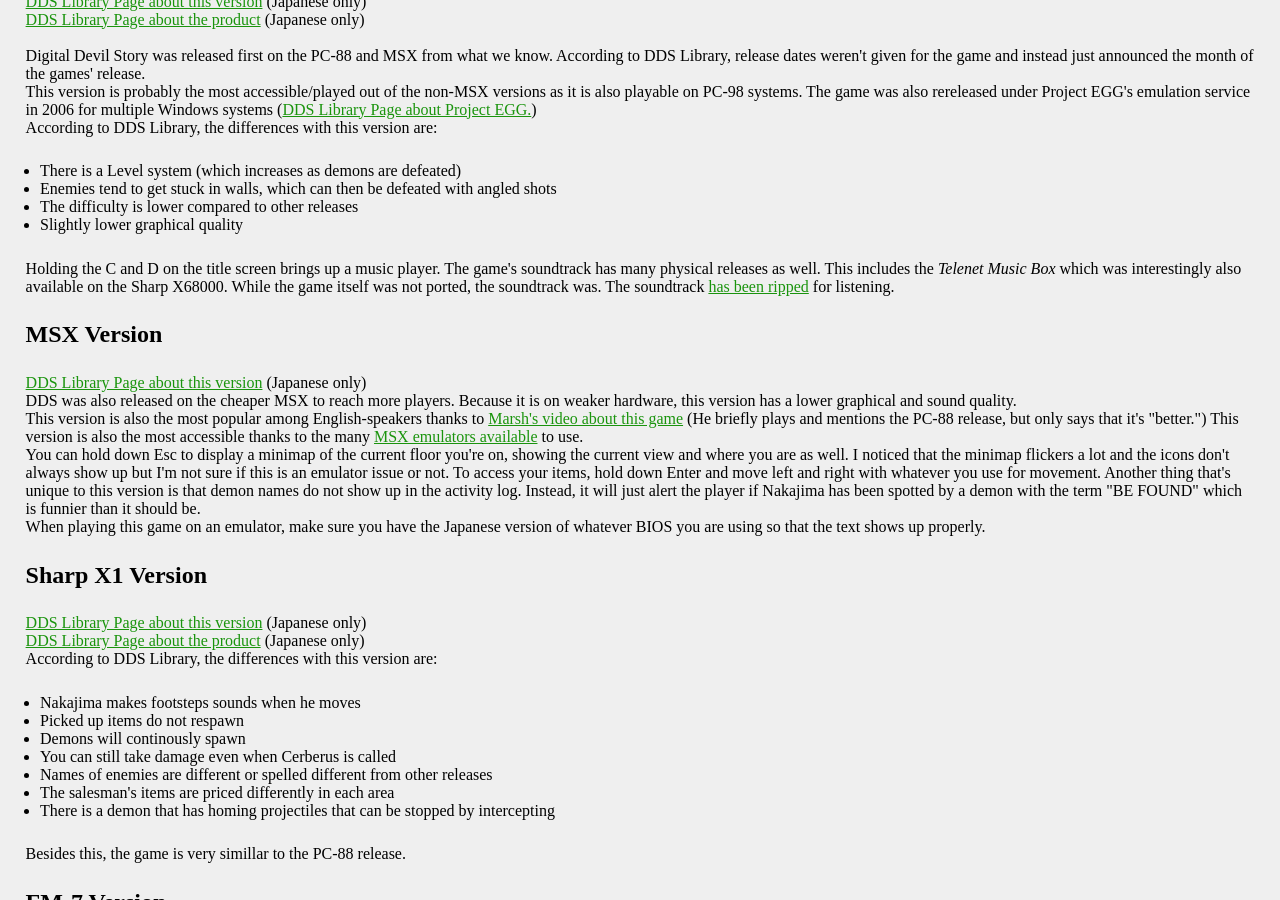
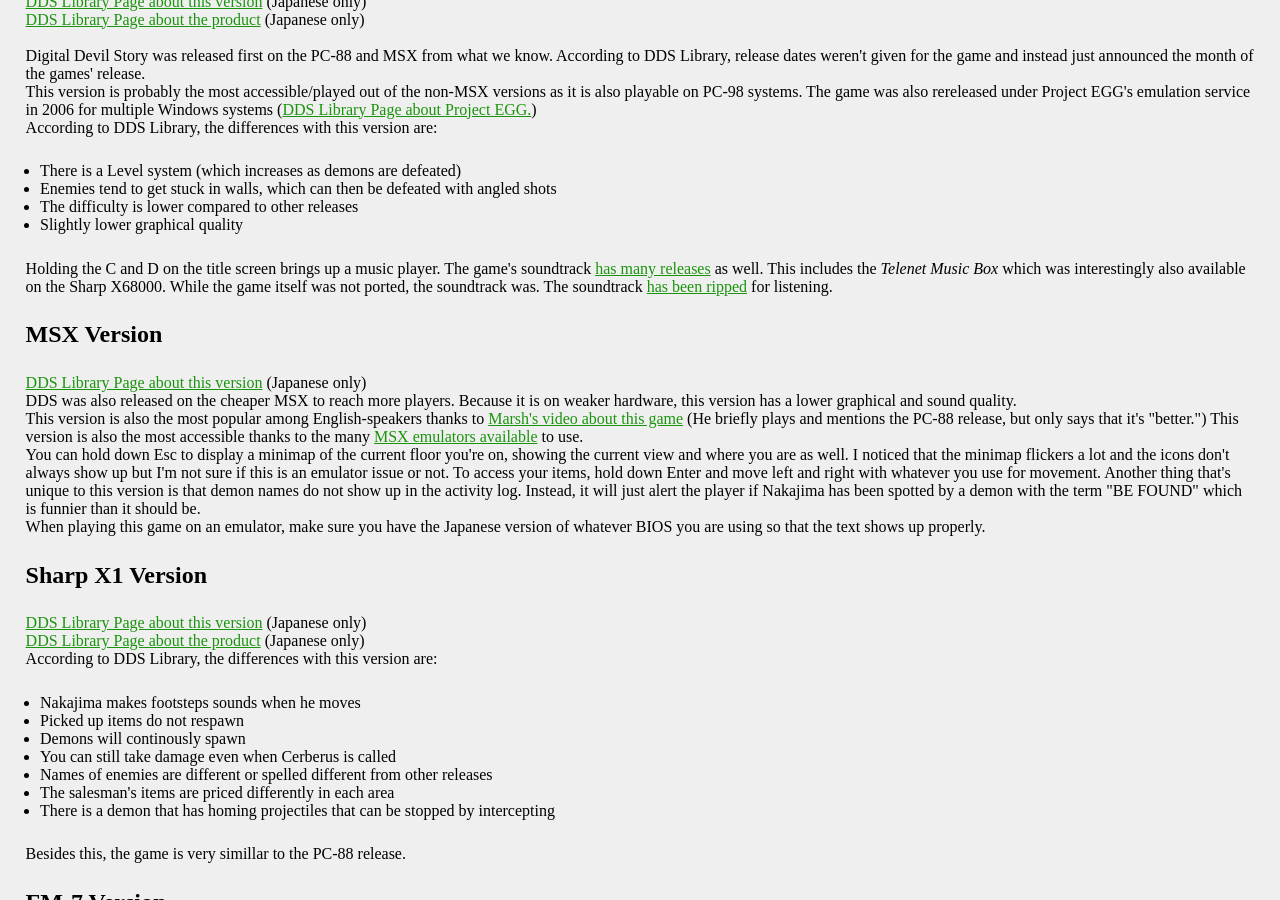
Before and after one commit to Kaisaan/kaisaan.github.io, a Jekyll site: the page built from pages/dss.html, in a window 1280 px wide and 900 px high, scrolled down 712 px. Built offline with Jekyll 4.4.1, drawn with Linux system fonts in a browser that asks for light colours; some web fonts are replaced.

```diff
--- a/pages/dss.html
+++ b/pages/dss.html
@@ -32,7 +32,7 @@ According to DDS Library, the differences with this version are:</p>
     <li>The difficulty is lower compared to other releases</li>
     <li>Slightly lower graphical quality</li>
 </ul>
-<p>Holding the C and D on the title screen brings up a music player. The game's soundtrack has many physical releases as well. This includes the <em>Telenet Music Box</em> which was interestingly also available on the Sharp X68000. While the game itself was not ported, the soundtrack was. The soundtrack <a href="https://youtube.com/playlist?list=PLivGIjvUj3M1vbFwmwFmbFc9YpqehqFLI" target="_blank">has been ripped</a> for listening.</p>
+<p>Holding the C and D on the title screen brings up a music player. The game's soundtrack <a href="https://vgmdb.net/product/10283" target="_blank">has many releases</a> as well. This includes the <em>Telenet Music Box</em> which was interestingly also available on the Sharp X68000. While the game itself was not ported, the soundtrack was. The soundtrack <a href="https://youtube.com/playlist?list=PLivGIjvUj3M1vbFwmwFmbFc9YpqehqFLI" target="_blank">has been ripped</a> for listening.</p>
 
 <h2>MSX Version</h2>
 <p><a href="http://ddslib.html.xdomain.jp/goods/031.html" target="_blank">DDS Library Page about this version</a> (Japanese only)<br>
```
